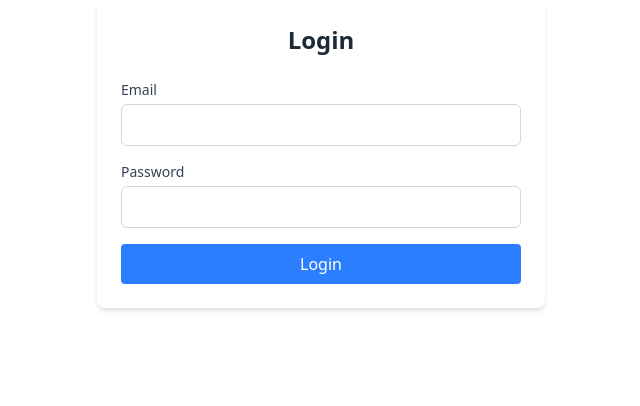
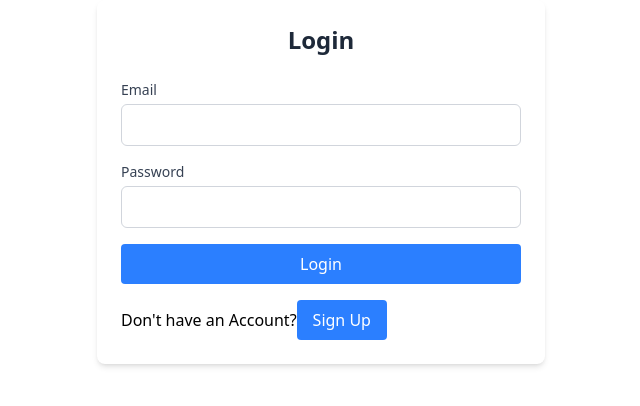
Before and after one commit to KrishPatel101010/Task-Management, a React (Vite) app in the folder client/: page /login in a window 1280 px wide. Shown: the top 406 px of the page, without its empty margins (319-959 px from the left). Built offline with nearby package versions, Linux system fonts and the light colour scheme; no server answers.

Commit message:
Refactor component imports and enhance routing structure in App component; add index files for auth and tasks components

```diff
--- a/client/src/modules/auth/components/Login.tsx
+++ b/client/src/modules/auth/components/Login.tsx
@@ -22,7 +22,7 @@ export default function Login() {
   async function handleSubmit(e: React.SyntheticEvent<HTMLFormElement>) {
     e.preventDefault();
     setMessage("");
-  setErrorMessage("");
+    setErrorMessage("");
     try {
       const response = await login(formData);
       setMessage(response.message);
@@ -30,6 +30,9 @@ export default function Login() {
     } catch (err) {
       setErrorMessage((err as Error).message);
     }
+  }
+  function handleSignUp() {
+    navigate("/sign-up");
   }
 
   return (
@@ -58,6 +61,12 @@ export default function Login() {
           <Button type="submit" className="w-full">
             Login
           </Button>
+          <p>
+            Don't have an Account?
+            <Button type="button" variant="primary" onClick={handleSignUp}>
+              Sign Up
+            </Button>
+          </p>
         </form>
         {message && <Alert type="success" message={message} />}
         {errorMessage && <Alert type="error" message={errorMessage} />}
--- a/client/src/modules/auth/components/SignUp.tsx
+++ b/client/src/modules/auth/components/SignUp.tsx
@@ -69,7 +69,7 @@ export default function SignUp() {
           <Button type="submit" className="w-full" variant="secondary">
             Sign Up
           </Button>
-          <p>Already have an Account? <Button variant="primary" onClick={handleLogin}>Login</Button></p>
+          <p>Already have an Account? <Button type="button" variant="primary" onClick={handleLogin}>Login</Button></p>
         </form>
         {message && <Alert type="success" message={message} />}
         {errorMessage && <Alert type="error" message={errorMessage} />}
--- /dev/null
+++ b/client/src/modules/auth/components/index.ts
@@ -0,0 +1,2 @@
+export { default as Login } from "./Login";
+export { default as SignUp } from "./SignUp";
--- /dev/null
+++ b/client/src/modules/tasks/components/index.ts
@@ -0,0 +1,2 @@
+export {default as TaskForm} from "./TaskForm";
+export {default as TaskList} from "./TaskList";
```
Also changed, not shown: client/src/App.tsx (+6 -8 lines).
